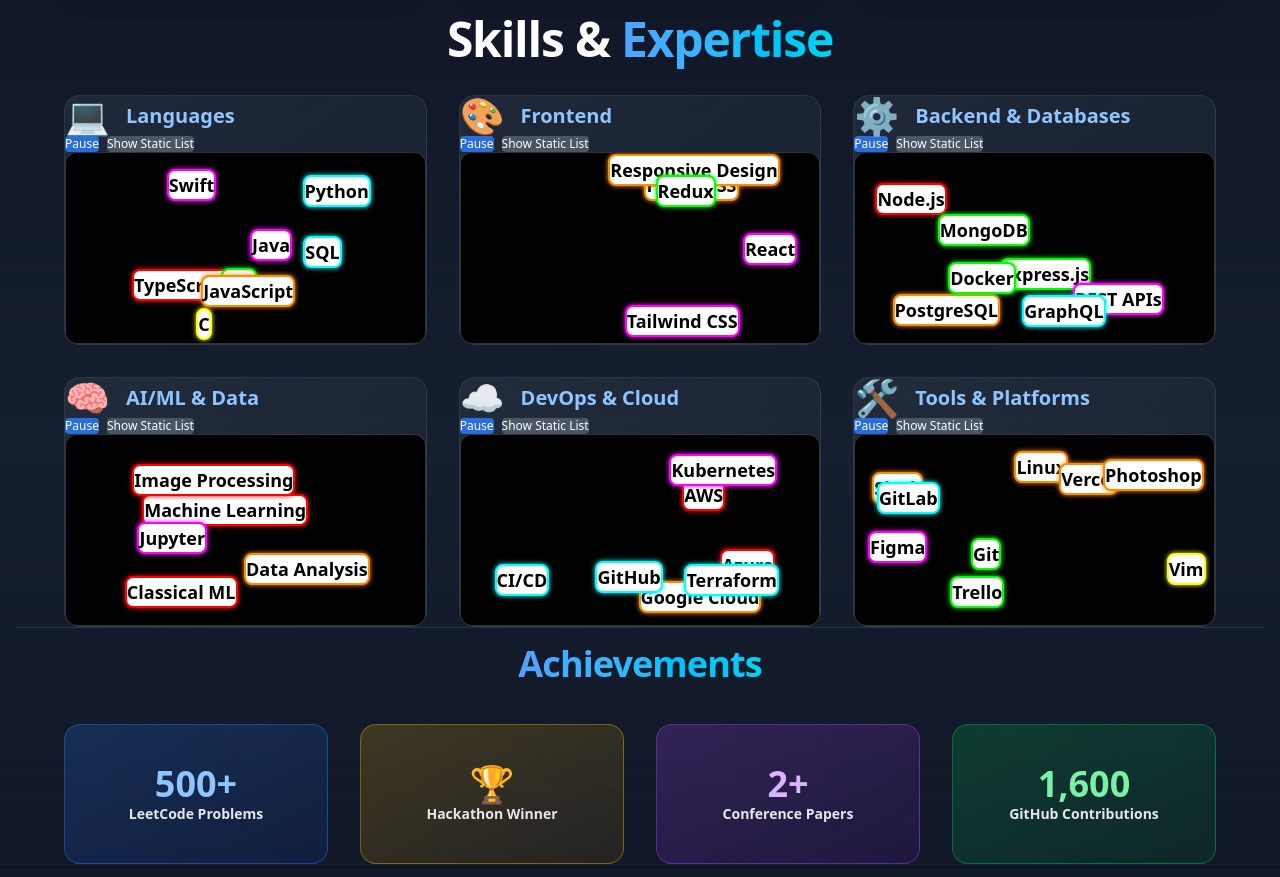
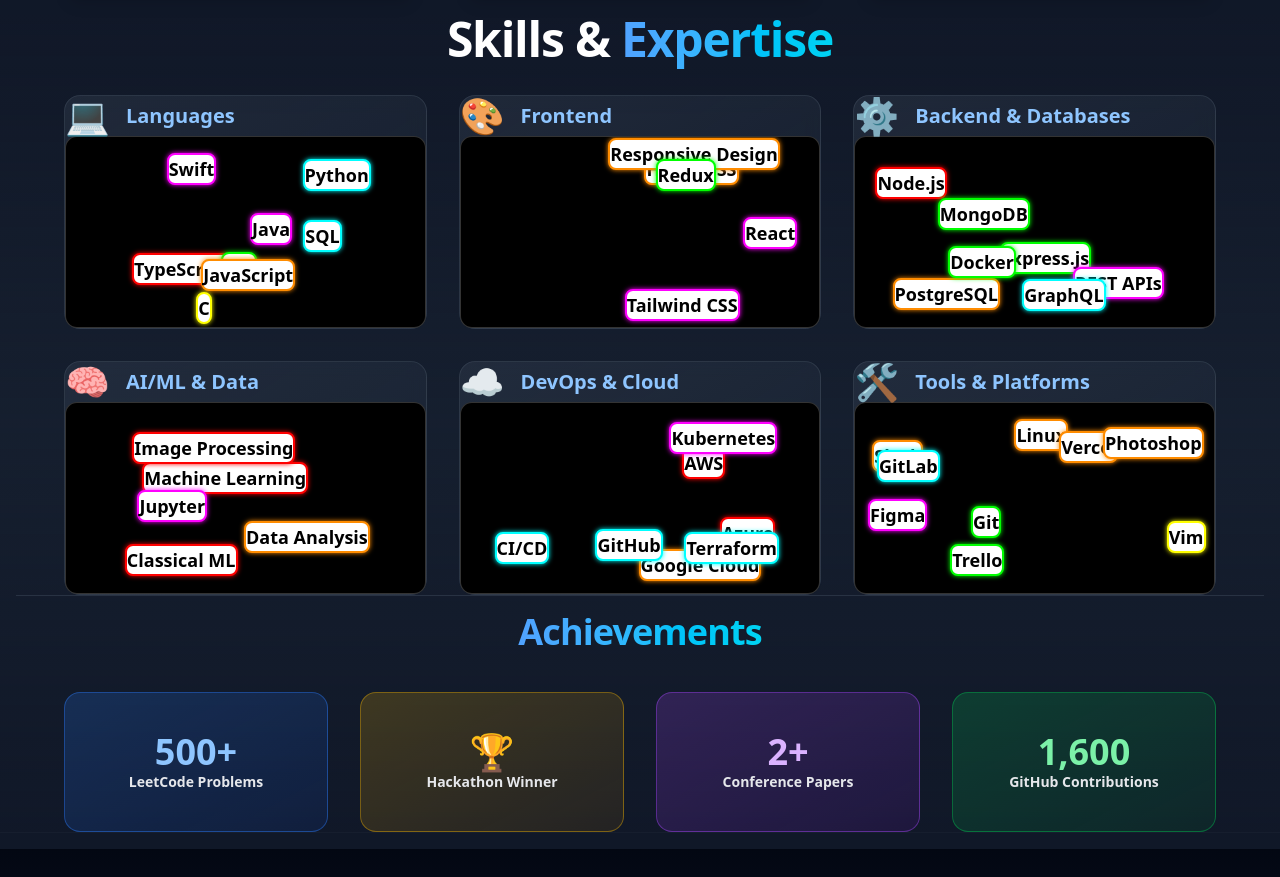
Before and after one commit to MalavyaRaval/malavyaraval.github.io, a React (Vite) app: page / in a window 1280 px wide. Shown: the part 1922-2799 px from the top of the page. Built offline with nearby package versions, Linux system fonts and the light colour scheme.

Commit message:
Remove Pause and Show Static List buttons

```diff
--- a/src/components/CategorySkills.jsx
+++ b/src/components/CategorySkills.jsx
@@ -1,9 +1,7 @@
-import { useEffect, useRef, useState } from 'react';
+import { useEffect, useRef } from 'react';
 
 export default function CategorySkills({ skills }) {
   const containerRef = useRef(null);
-  const [isPaused, setIsPaused] = useState(false);
-  const [showStatic, setShowStatic] = useState(false);
   const animationFrameRef = useRef(null);
   const boxesRef = useRef([]);
 
@@ -13,7 +11,6 @@
 
     container.innerHTML = '';
     const uniqueSkills = [...new Set(skills)];
-    const boxCount = uniqueSkills.length;
     const speed = 1.5;
 
     const colors = ['#FF00FF', '#00FFFF', '#00FF00', '#FF0000', '#FFFF00', '#FF8C00'];
@@ -58,11 +55,6 @@
   }, [skills]);
 
   useEffect(() => {
-    if (isPaused || showStatic) {
-      cancelAnimationFrame(animationFrameRef.current);
-      return;
-    }
-
     function animate() {
       boxesRef.current.forEach(box => {
         const container = containerRef.current;
@@ -82,40 +74,16 @@
     animate();
 
     return () => cancelAnimationFrame(animationFrameRef.current);
-  }, [isPaused, showStatic]);
+  }, []);
 
   return (
     <div className="relative">
-      <div className="flex gap-2 mb-2">
-        <button
-          onClick={() => setIsPaused(!isPaused)}
-          className="bg-blue-500/80 hover:bg-blue-600 text-white text-xs px-2 py-1 rounded transition-colors"
-          aria-label={isPaused ? "Resume animation" : "Pause animation"}
-        >
-          {isPaused ? "Resume" : "Pause"}
-        </button>
-        <button
-          onClick={() => setShowStatic(!showStatic)}
-          className="bg-gray-600 hover:bg-gray-700 text-white text-xs px-2 py-1 rounded transition-colors"
-        >
-          {showStatic ? "Show Animation" : "Show Static List"}
-        </button>
-      </div>
-
-      {showStatic ? (
-        <ul className="w-full h-48 bg-gray-900 border border-white/20 rounded-xl p-4 overflow-y-auto list-none flex flex-wrap gap-2">
-            {[...new Set(skills)].map(s => (
-                <li key={s} className="bg-white text-black px-2 py-1 rounded text-sm font-semibold">{s}</li>
-            ))}
-        </ul>
-      ) : (
       <div
           className="w-full h-48 bg-black border border-white/20 rounded-xl relative overflow-hidden"
           ref={containerRef}
           role="img"
           aria-label="Moving skill cloud visualization: technical skills floating."
       />
-      )}
     </div>
   );
 }
```
Lines whose indentation alone changed are shown as unchanged.
